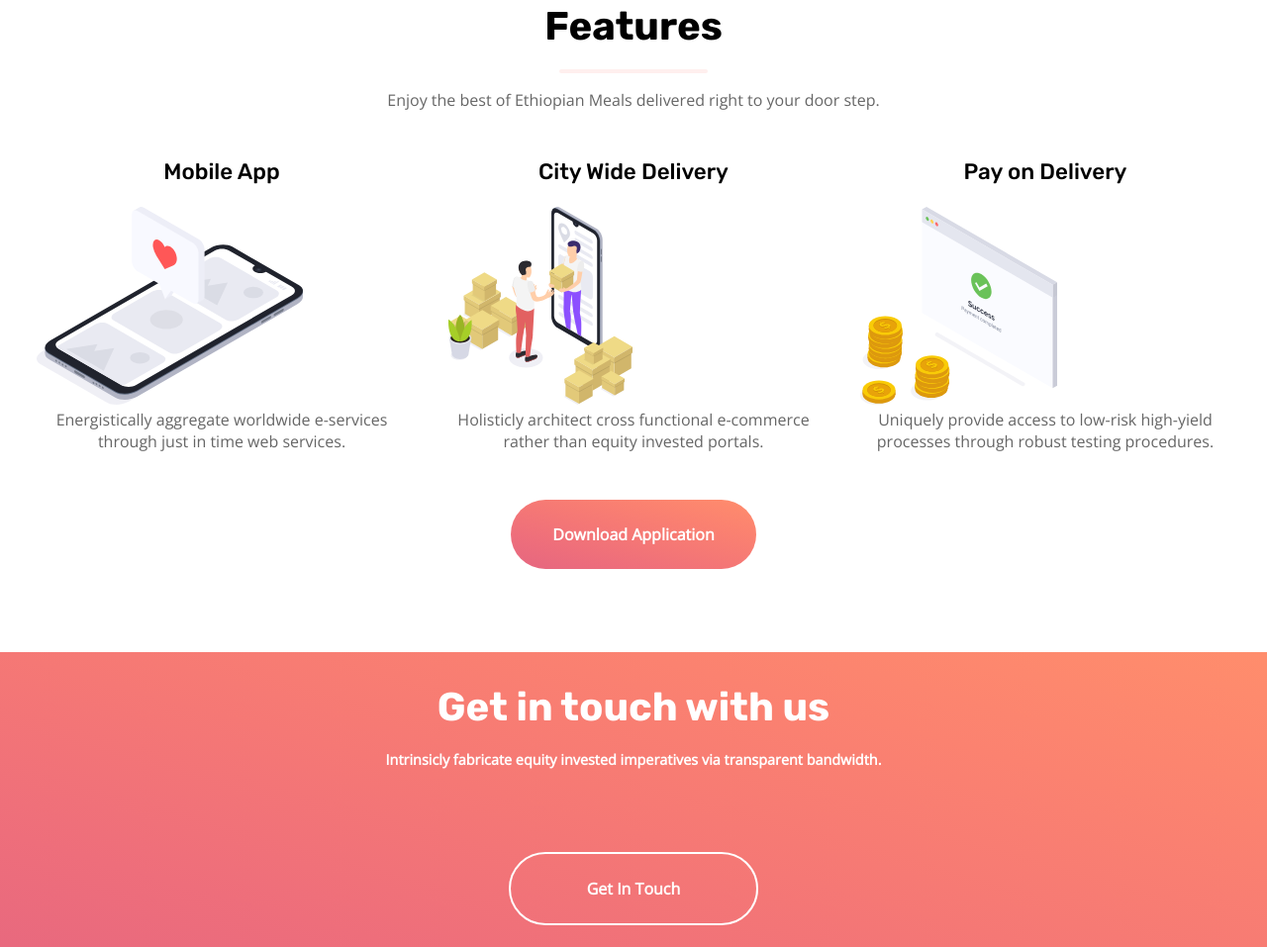
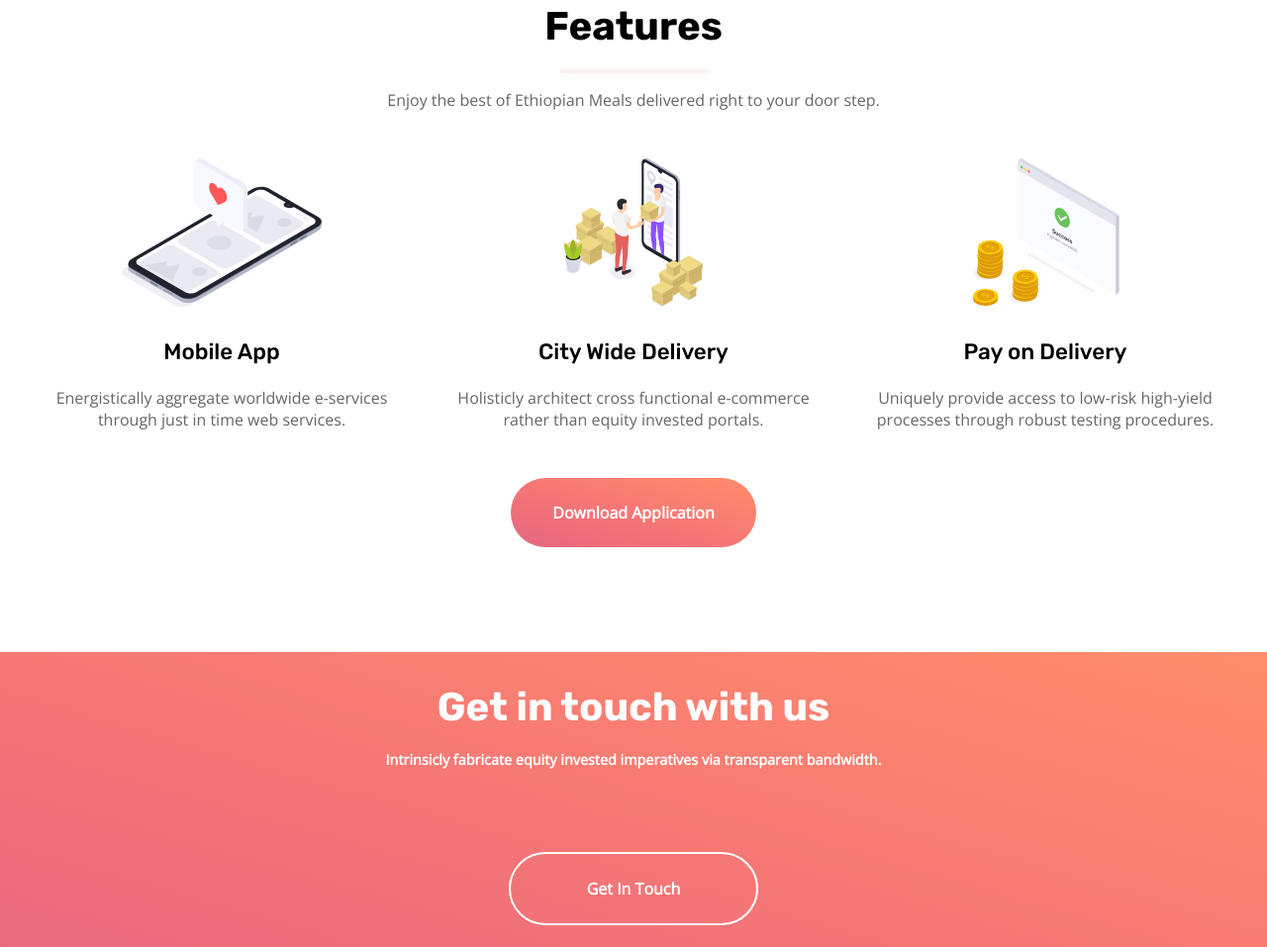
Before and after one commit to borehelu/Product-Landing, a plain HTML site: page index.html in a window 1280 px wide. Shown: the part 1417-2374 px from the top of the page at 99% size. Drawn offline with nearby package versions, Linux system fonts and the light colour scheme.

Commit message:
adjusted spacing features

```diff
--- a/css/styles.css
+++ b/css/styles.css
@@ -210,6 +210,13 @@ nav{
   font-family: 'Open Sans';
 }
 
+.feature{
+  max-width: 30%;
+  margin: 3em auto;
+  display: flex;
+  flex-direction: column;
+}
+
 .feature h2{
   font-family: 'Rubik';
   font-size: 1.4em;
@@ -222,13 +229,10 @@ nav{
   display: flex;
 }
 
-.feature{
-  max-width: 30%;
-  margin: 3em auto;
-}
 
 .feature img{
-  height: 200px;
+  height: 150px;
+  margin-bottom: 2em;
 }
 
 #downloadbtn{
--- a/index.html
+++ b/index.html
@@ -63,21 +63,21 @@
     <p>Enjoy the best of Ethiopian Meals delivered right to your door step.</p>
     <div class="feature-list">
       <div class="feature">
+        <img src="img/features/featuremobile.svg" alt="mobile app">
         <h2>Mobile App</h2>
-        <img src="img/features/featuremobile.svg" alt="mobile app">
         <p>Energistically aggregate worldwide e-services through just in time web services. </p>
       </div>
 
 
       <div class="feature">
+        <img src="img/features/featuremealdelivery.svg" alt="mobile app">
         <h2>City Wide Delivery</h2>
-        <img src="img/features/featuremealdelivery.svg" alt="mobile app">
         <p>Holisticly architect cross functional e-commerce rather than equity invested portals.</p>
       </div>
 
       <div class="feature">
+        <img src="img/features/featurepay.svg" alt="mobile app">
         <h2>Pay on Delivery</h2>
-        <img src="img/features/featurepay.svg" alt="mobile app">
         <p>Uniquely provide access to low-risk high-yield processes through robust testing procedures.</p>
       </div>
     </div>
```
